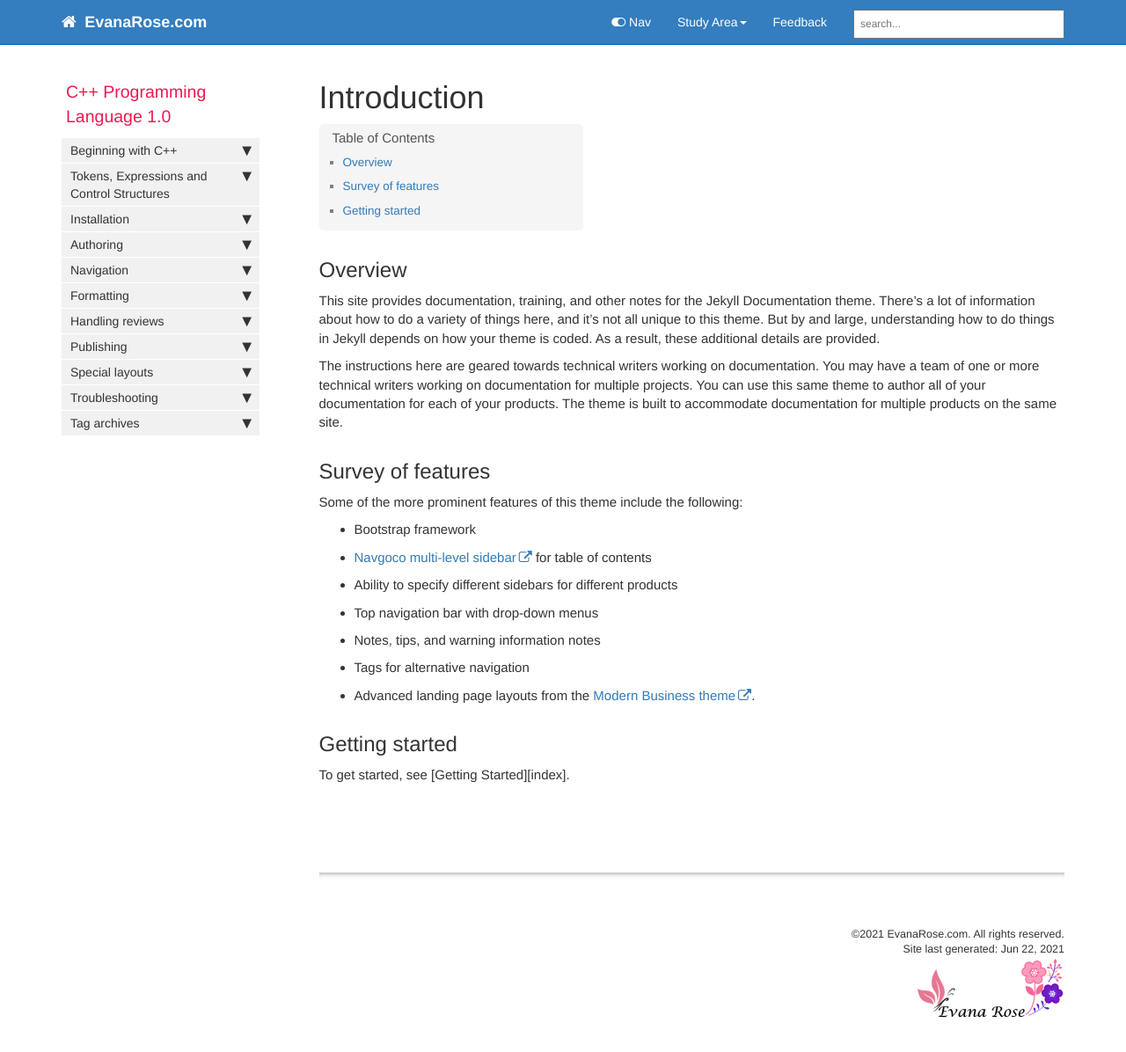
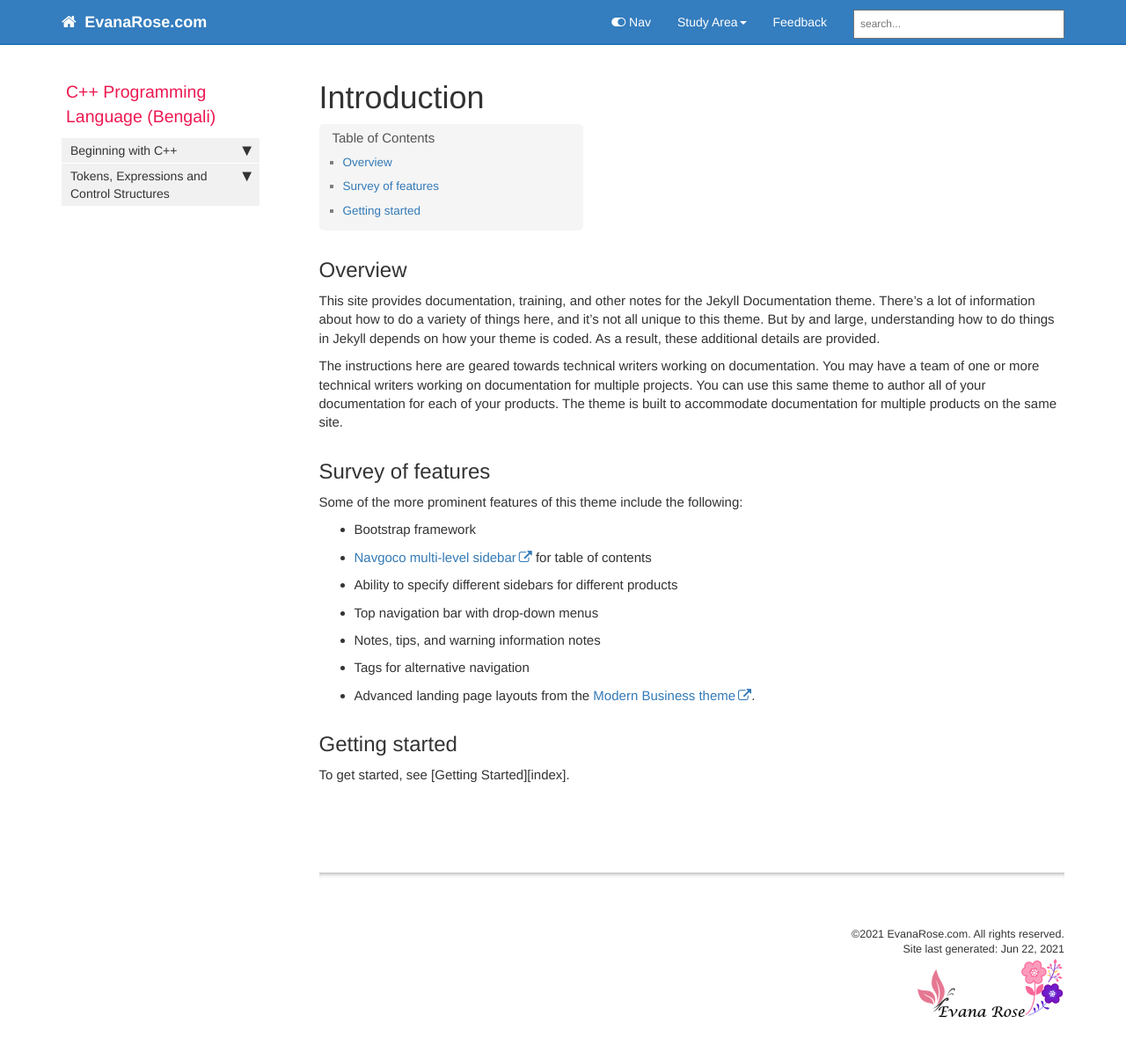
Before and after one commit to MDShahid94/evanarose.com, a Jekyll site: the page built from pages/cpp/applications_of_cpp.md, in a window 1280 px wide and 1219 px high. Shown: the top 1196 px of the window at 88% size. Built offline with Jekyll 4.4.1, drawn with Linux system fonts in a browser that asks for light colours; comment, search, counter and statistics services are not loaded; some of the changed lines change nothing that is shown.

Commit message:
Update cpp_sidebar.yml

```diff
--- a/_data/sidebars/cpp_sidebar.yml
+++ b/_data/sidebars/cpp_sidebar.yml
@@ -3,7 +3,7 @@
 entries:
 - title: sidebar
   product: C++ Programming Language
-  version: 1.0
+  version: (Bengali)
   folders:
 
   - title:
@@ -159,242 +159,3 @@
     - title: Control Structures
       url: /cpp-c2-control_structures.html
       output: web, pdf
-
-
-  - title: Installation
-    output: web, pdf
-    folderitems:
-
-    - title: About Ruby, Gems, Bundler, etc.
-      url: /mydoc_about_ruby_gems_etc.html
-      output: web, pdf
-
-    - title: Install Jekyll on Mac
-      url: /mydoc_install_jekyll_on_mac.html
-      output: web, pdf
-
-    - title: Install Jekyll on Windows
-      url: /mydoc_install_jekyll_on_windows.html
-      output: web, pdf
-
-  - title: Authoring
-    output: web, pdf
-
-    folderitems:
-    - title: Pages
-      url: /mydoc_pages.html
-      output: web, pdf
-
-    - title: Posts
-      url: /mydoc_posts.html
-      output: web, pdf
-
-    - title: Lists
-      url: /mydoc_lists.html
-      output: web, pdf
-
-    - title: Conditional logic
-      url: /mydoc_conditional_logic.html
-      output: web, pdf
-
-    - title: Content reuse
-      url: /mydoc_content_reuse.html
-      output: web, pdf
-
-    - title: Collections
-      url: /mydoc_collections.html
-      output: web, pdf
-
-    - title: WebStorm editor tips
-      url: /mydoc_webstorm_text_editor.html
-      output: web, pdf
-
-    - title: Atom editor tips
-      url: /mydoc_atom_text_editor.html
-      output: web, pdf
-
-  - title: Navigation
-    output: web, pdf
-
-    folderitems:
-    - title: Sidebar navigation
-      url: /mydoc_sidebar_navigation.html
-      output: web, pdf
-
-    - title: YAML tutorial in the context of Jekyll
-      url: /mydoc_yaml_tutorial.html
-      output: web, pdf
-
-    - title: Tags
-      url: /mydoc_tags.html
-      output: web, pdf
-
-    - title: Series
-      url: /mydoc_series.html
-      output: web, pdf
-
-  - title: Formatting
-    output: web, pdf
-
-    folderitems:
-    - title: Tooltips
-      url: /mydoc_adding_tooltips.html
-      output: web, pdf
-
-    - title: Alerts
-      url: /mydoc_alerts.html
-      output: web, pdf
-
-    - title: Icons
-      url: /mydoc_icons.html
-      output: web, pdf
-
-    - title: Images
-      url: /mydoc_images.html
-      output: web, pdf
-
-    - title: Code samples
-      url: /mydoc_code_samples.html
-      output: web, pdf
-
-    - title: Labels
-      url: /mydoc_labels.html
-      output: web, pdf
-
-    - title: Links
-      url: /mydoc_hyperlinks.html
-      output: web, pdf
-
-    - title: Navtabs
-      url: /mydoc_navtabs.html
-      output: web, pdf
-
-    - title: Tables
-      url: /mydoc_tables.html
-      output: web, pdf
-
-    - title: Syntax highlighting
-      url: /mydoc_syntax_highlighting.html
-      output: web, pdf
-
-    - title: Workflow maps
-      url: /mydoc_workflow_maps.html
-      output: web, pdf
-
-  - title: Handling reviews
-    output: web, pdf
-
-    folderitems:
-    - title: Commenting on files
-      url: /mydoc_commenting_on_files.html
-      output: web, pdf
-
-#    - title: Git collaboration
-#      url: /mydoc_git_collaboration
-#      output: web, pdf
-
-  - title: Publishing
-    output: web, pdf
-
-    folderitems:
-    - title: Build arguments
-      url: /mydoc_build_arguments.html
-      output: web, pdf
-
-    - title: Themes
-      url: /mydoc_themes.html
-      output: web, pdf
-
-    - title: Generating PDFs
-      url: /mydoc_generating_pdfs.html
-      output: web, pdf
-
-    - title: Help APIs and UI tooltips
-      url: /mydoc_help_api.html
-      output: web, pdf
-
-    - title: Search configuration
-      url: /mydoc_search_configuration.html
-      output: web, pdf
-
-    - title: iTerm profiles
-      url: /mydoc_iterm_profiles.html
-      output: web, pdf
-
-    - title: Pushing builds to server
-      url: /mydoc_push_build_to_server.html
-      output: web, pdf
-
-    - title: Publishing on Github Pages
-      url: /mydoc_publishing_github_pages.html
-      output: web, pdf
-
-  - title: Special layouts
-    output: web, pdf
-
-    folderitems:
-    - title: Knowledge-base layout
-      url: /mydoc_kb_layout.html
-      output: web, pdf
-
-    - title: Glossary layout
-      url: /mydoc_glossary.html
-      output: web, pdf
-
-    - title: FAQ layout
-      url: /mydoc_faq_layout.html
-      output: web, pdf
-
-    - title: Shuffle layout
-      url: /mydoc_shuffle.html
-      output: web, pdf
-
-  - title: Troubleshooting
-    output: web, pdf
-
-    folderitems:
-
-    - title: Troubleshooting
-      url: /mydoc_troubleshooting.html
-      output: web, pdf
-
-  - title: Tag archives
-    output: web
-    folderitems:
-
-    - title: Tag archives overview
-      url: /mydoc_tag_archives_overview.html
-      output: web
-
-      subfolders:
-      - title: Tag archive pages
-        output: web
-        subfolderitems:
-
-        - title: Formatting pages
-          url: /tag_formatting.html
-          output: web
-
-        - title: Navigation pages
-          url: /tag_navigation.html
-          output: web
-
-        - title: Content types pages
-          url: /tag_content_types.html
-          output: web
-
-        - title: Publishing pages
-          url: /tag_publishing.html
-          output: web
-
-        - title: Special layout pages
-          url: /tag_special_layouts.html
-          output: web
-
-        - title: Collaboration pages
-          url: /tag_collaboration.html
-          output: web
-
-        - title: Troubleshooting pages
-          url: /tag_troubleshooting.html
-          output: web
```
